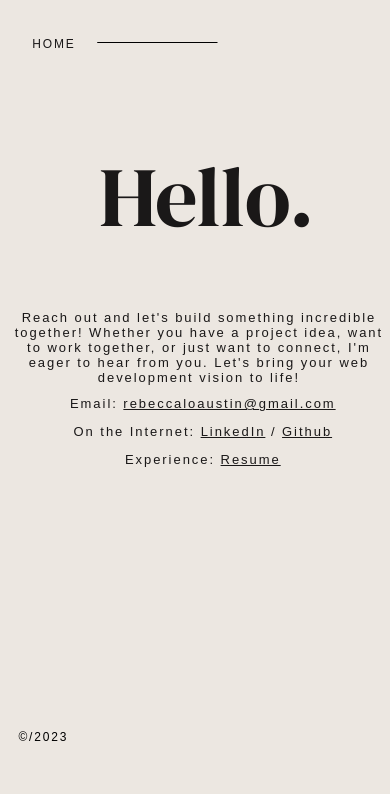
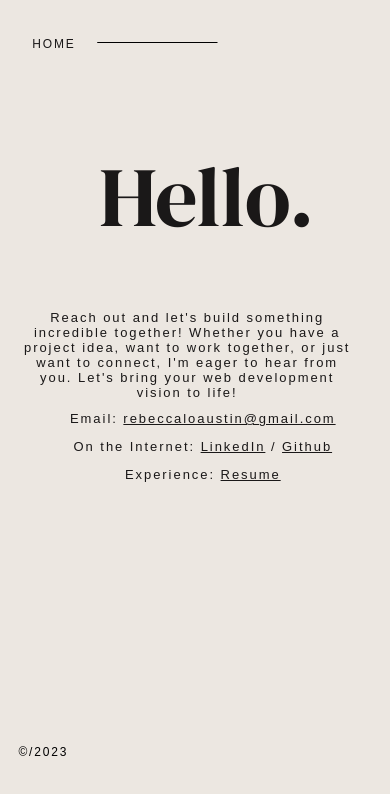
Before and after one commit to rebeccaloaustin/FrontendPortfolio, a React (Create React App) app in the folder frontend/: page /contact in a window 390 px wide. Shown: the top 794 px of the page. Built offline with nearby package versions, Linux system fonts and the light colour scheme; no server answers; a web font is replaced by a local one.

Commit message:
mobile adjustments

```diff
--- a/frontend/src/App.css
+++ b/frontend/src/App.css
@@ -314,9 +314,10 @@ border-radius: 50%;
 margin-left: 32vh;
 margin-top:-11vh;
 @media (max-width: 768px) {
-  margin-left: 2%;
+  margin-left: 5%;
   margin-top: 0;
   text-align: center;
+  max-width: 86%;
 }
 }
 
@@ -421,7 +422,7 @@ text-decoration: line-through;
   margin-bottom: 24%;
   @media (max-width: 768px) {
     transform: none;
-    max-width: 94%;
+    max-width: 86%;
     margin-top: 6%;
     margin-left: 5%;
   }
```
